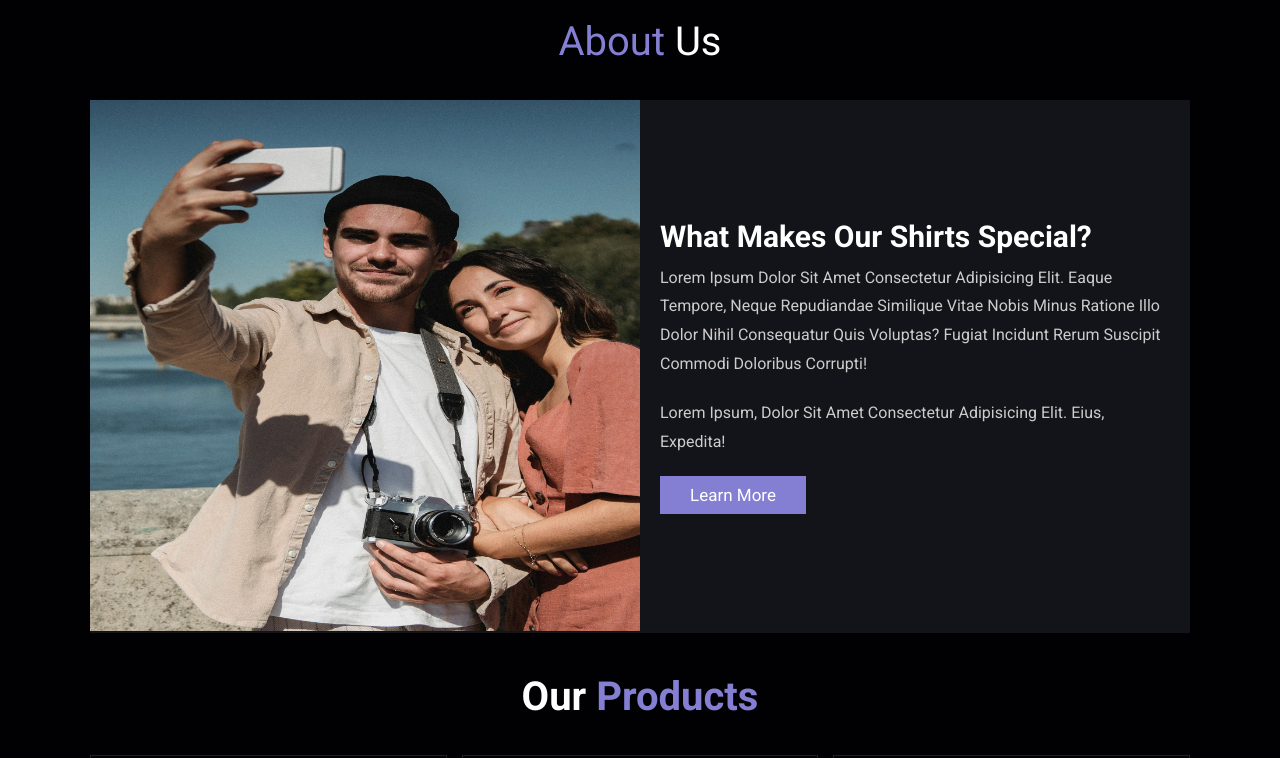
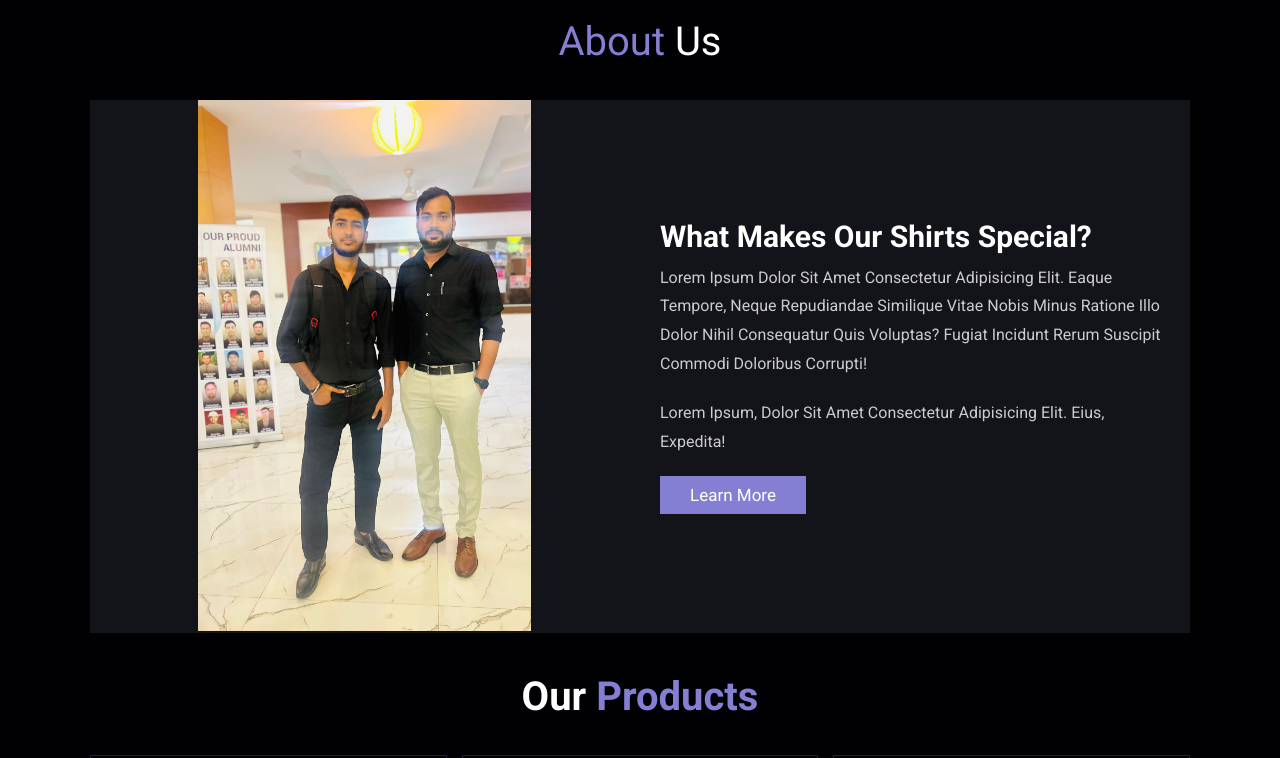
Before and after one commit to saraswatAnkit/SaraswatShirts-Shop, a plain HTML site: page index.html in a window 1280 px wide. Shown: the part 802-1560 px from the top of the page. Drawn offline with Linux system fonts and the light colour scheme.

Commit message:
new file:   images/aboutt.jpeg 	new file:   images/blogg2.jpg 	modified:   index.html 	modified:   style.css

```diff
--- a/index.html
+++ b/index.html
@@ -100,7 +100,7 @@
 
 <div class="row">
     <div class="image">
-        <img src="images/about2.jpg" alt="">
+        <img src="images/aboutt.jpeg" alt="">
     </div>
 
     <div class="content">
@@ -381,7 +381,7 @@
 
     <div class="box">
         <div class="image">
-            <img src="images/blog2.jpg" alt="">
+            <img src="images/blogg2.jpg" alt="">
         </div>
         <div class="content">
             <a href="#" class="title"> fashionable collection</a>
--- a/style.css
+++ b/style.css
@@ -249,6 +249,8 @@ section {
 .about .row .image img{
     width: 100%;
     height: 53.1rem;
+    object-fit: contain;
+    object-position: center;
 }
 
 .about .row .content{
```
Also changed, not shown: images/aboutt.jpeg (added), images/blogg2.jpg (added).
